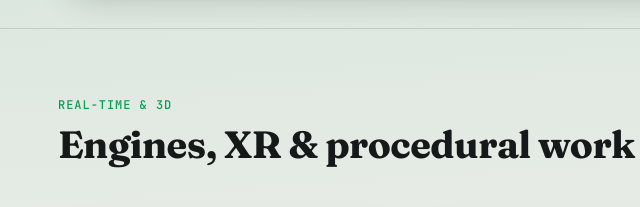
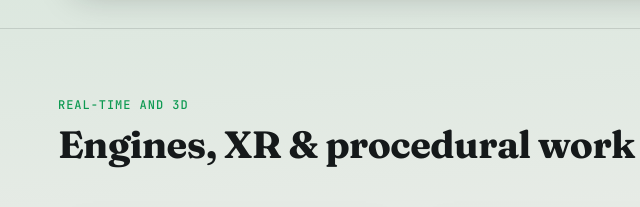
Before and after one commit to AndreassonAlex01/AndreassonAlex01.github.io, a plain HTML site: page index.html in a window 1280 px wide. Shown: the part 817-1024 px from the top of the page, 50-690 px from the left. Drawn offline with Linux system fonts and the light colour scheme.

Commit message:
Reword "Real-time & 3D" section label to "Real-time and 3D"
Co-Authored-By: Claude Opus 4.8 <noreply@anthropic.com>

```diff
--- a/index.html
+++ b/index.html
@@ -324,7 +324,7 @@
     <div class="wrap">
       <div class="sec-head">
         <div>
-          <div class="eyebrow">Real-time &amp; 3D</div>
+          <div class="eyebrow">Real-time and 3D</div>
           <h2>Engines, XR &amp; procedural work</h2>
         </div>
         <p>High-performance, low-latency scenes built and optimised for live playback in Unity, Unreal and Blender.</p>
```
